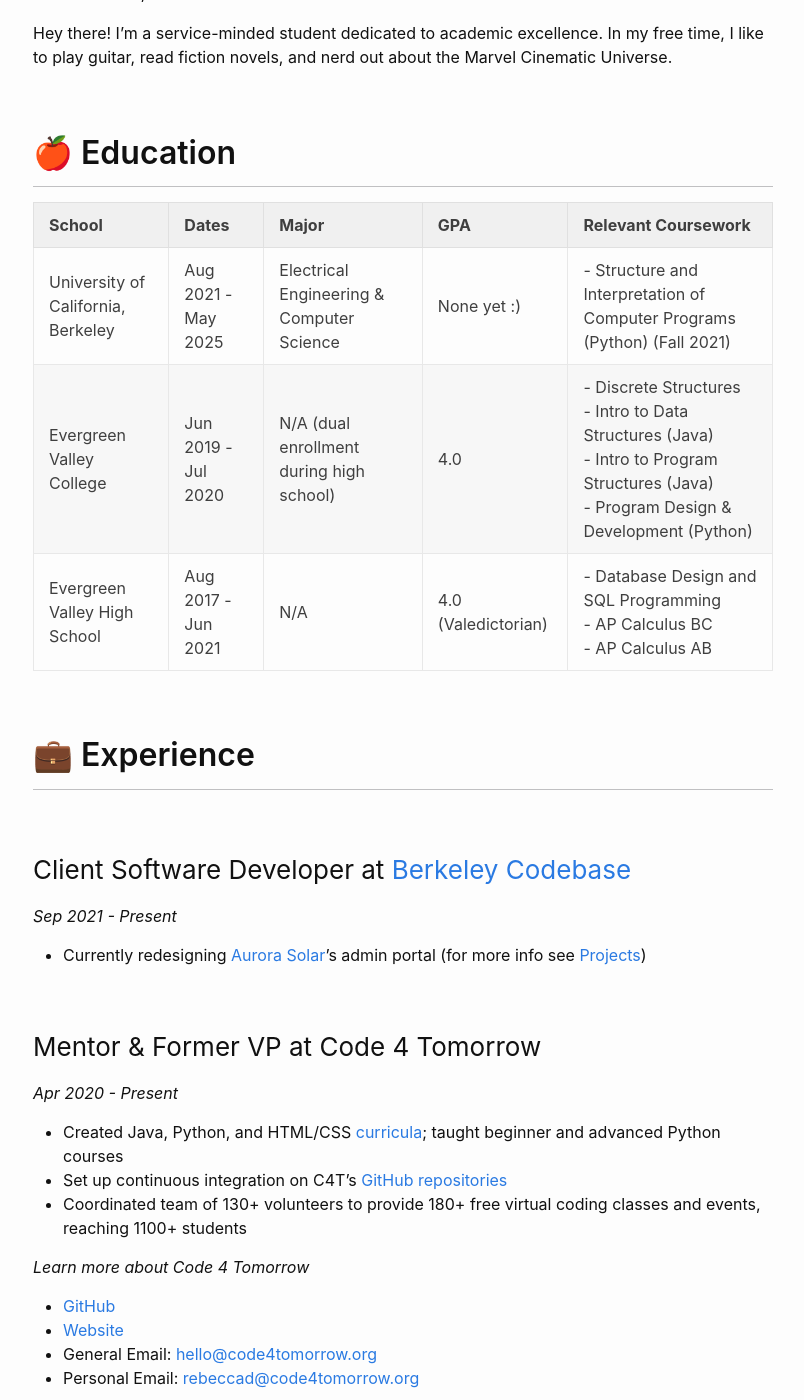
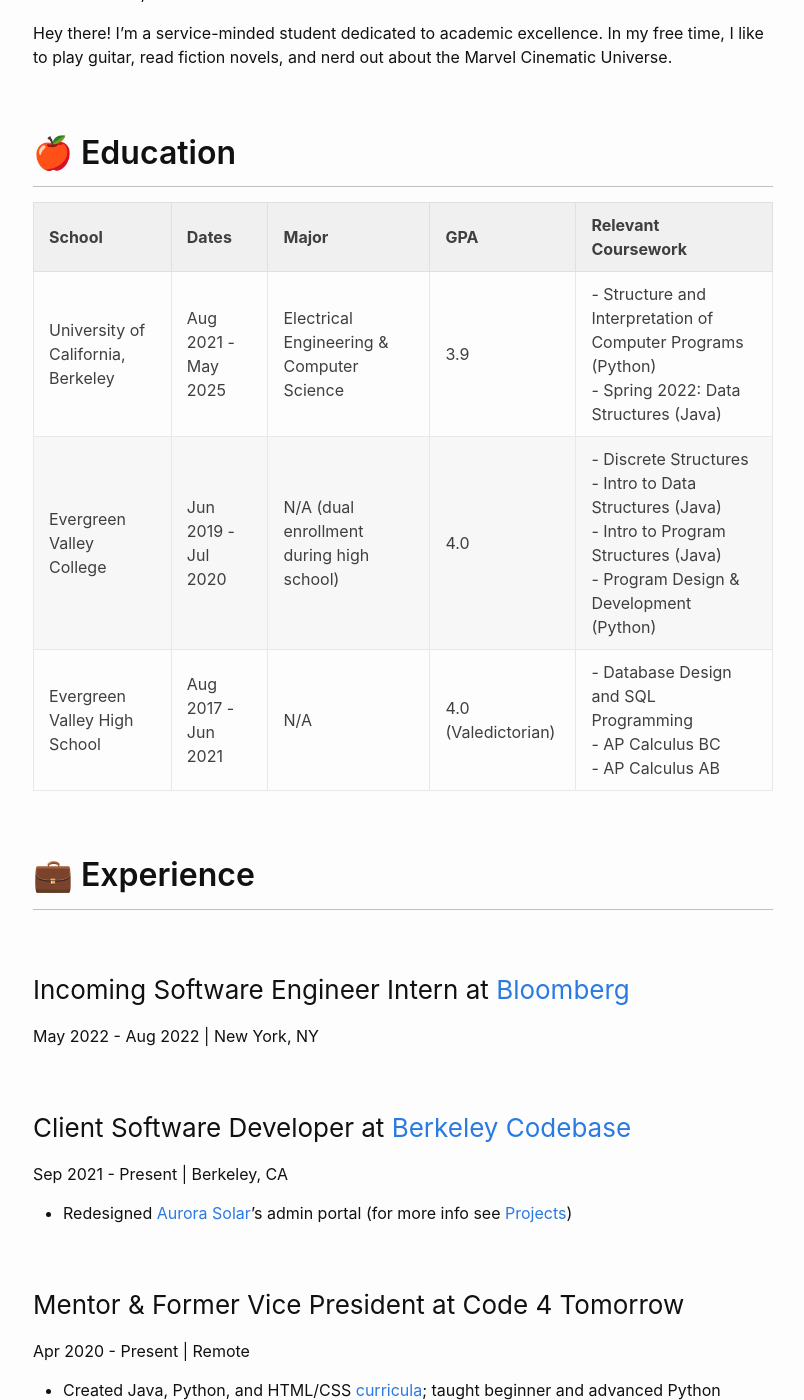
Before and after one commit to phrdang/phrdang.github.io, a Jekyll site: the page built from about.md, in a window 1280 px wide and 1400 px high, scrolled down 511 px. Shown: the whole window, without its empty margins (237-1041 px from the left). Built offline with Jekyll 4.4.1, drawn with Linux system fonts in a browser that asks for light colours; some of the changed text lies outside the part shown.

Commit message:
Update Resume and About with Bloomberg internship
Other changes to About page
- Update UC Berkeley GPA and Spring 2022 coursework
- Add locations to each experience blurb
- Add React and blueprint.js to Skills
- Update "I'm currently learning"

```diff
--- a/about.md
+++ b/about.md
@@ -23,19 +23,22 @@
 
 | School | Dates | Major | GPA | Relevant Coursework |
 |--------|-------|-------|-----|------------------|
-| University of California, Berkeley | Aug 2021 - May 2025 | Electrical Engineering & Computer Science | None yet :) | - Structure and Interpretation of Computer Programs (Python) (Fall 2021) |
+| University of California, Berkeley | Aug 2021 - May 2025 | Electrical Engineering & Computer Science | 3.9 | - Structure and Interpretation of Computer Programs (Python) <br>- Spring 2022: Data Structures (Java) |
 | Evergreen Valley College | Jun 2019 - Jul 2020 | N/A (dual enrollment during high school) | 4.0 | - Discrete Structures <br>- Intro to Data Structures (Java) <br>- Intro to Program Structures (Java) <br>- Program Design & Development (Python) |
 | Evergreen Valley High School | Aug 2017 - Jun 2021 | N/A | 4.0 (Valedictorian) | - Database Design and SQL Programming <br>- AP Calculus BC <br>- AP Calculus AB |
 
 ## 💼 Experience
 
+### Incoming Software Engineer Intern at [Bloomberg](https://www.bloomberg.com/company)
+May 2022 - Aug 2022 | New York, NY
+
 ### Client Software Developer at [Berkeley Codebase](https://codebase.berkeley.edu)
-*Sep 2021 - Present*
+Sep 2021 - Present | Berkeley, CA
 
-- Currently redesigning [Aurora Solar](https://www.aurorasolar.com/)'s admin portal (for more info see [Projects](#-projects))
+- Redesigned [Aurora Solar](https://www.aurorasolar.com/)'s admin portal (for more info see [Projects](#-projects))
 
-### Mentor & Former VP at Code 4 Tomorrow
-*Apr 2020 - Present*
+### Mentor & Former Vice President at Code 4 Tomorrow
+Apr 2020 - Present | Remote
 
 - Created Java, Python, and HTML/CSS [curricula](https://code4tomorrow.org/courses); taught beginner and advanced Python courses
 - Set up continuous integration on C4T’s [GitHub repositories](https://github.com/code4tomorrow)
@@ -49,7 +52,7 @@
 - Personal Email: [rebeccad@code4tomorrow.org](mailto:rebeccad@code4tomorrow.org)
 
 ### Co-Captain at FTC 9656 Omega ([*FIRST* Tech Challenge](https://www.firstinspires.org/robotics/ftc))
-*Aug 2018 – Feb 2021*
+Aug 2018 – Feb 2021 | San Jose, CA
 
 - [Programmed](https://github.com/omega9656) the robot to accomplish autonomous and remotely controlled tasks to score points
 - Created [website](https://omega9656.github.io/learn-code) to train members in Java, bash, Git, and GitHub containing programming tutorials, exercises, and solutions
@@ -66,15 +69,14 @@
 ## 🔭 Projects
 
 ### [Berkeley Codebase](https://codebase.berkeley.edu): Aurora Solar
-*Sep 2021 - Present*
+Sep 2021 - Dec 2021
 
-- Currently redesigning [Aurora Solar](https://www.aurorasolar.com/)'s admin portal with:
+- Redesigned [Aurora Solar](https://www.aurorasolar.com/)'s admin portal with:
   - Frontend: [React](https://reactjs.org/), [blueprint.js](https://blueprintjs.com/)
-  - Backend: Python server with [Flask](https://palletsprojects.com/p/flask/) connection, open API
-  - Authentication: [Okta](https://www.okta.com/), [OAuth2](https://oauth.net/2/)
+  - Testing: [Cypress](https://www.cypress.io/)
 
 ### Enoch Bot
-*Aug 2020 – Sep 2021*
+Aug 2020 – Sep 2021
 
 - Programmed a [Discord](https://discord.com) bot using the [Discord.py API](https://discordpy.readthedocs.io/en/latest/) for use in [Code 4 Tomorrow](https://code4tomorrow.org) Discord servers with 500+ users
 - Features:
@@ -89,7 +91,7 @@
 - Collaborated with other student developers to expand the bot’s features; reviewed pull requests
 
 ### Psyber
-*Jan 2019*
+Jan 2019
 
 - A [website](https://phrdang.github.io/pixelhacks3/) to teach teach cybersecurity including a cybersecurity quiz, Caesar cipher, and informational articles
 - Won Best Beginner Hack at [PixelHacks III](https://devpost.com/software/psyber)
```
Also changed, not shown: other parts of about.md (+4 -6 lines), 2 other files.
